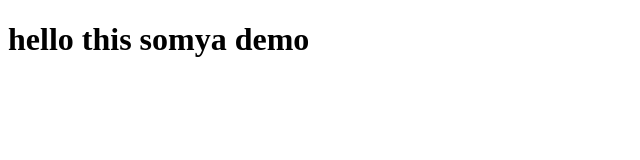
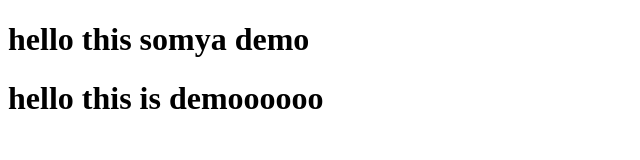
Before and after one commit to Sumit1621/Conflict2nd-class, a plain HTML site: page demo.html in a window 1280 px wide. Shown: the whole page, without its empty margins (0-640 px from the left). Drawn offline with Linux system fonts and the light colour scheme.

Commit message:
created a index page

```diff
--- a/demo.html
+++ b/demo.html
@@ -7,5 +7,6 @@
 </head>
 <body>
     <h1>hello this somya demo</h1>
+    <h1>hello this is demoooooo</h1>
 </body>
 </html>
```
